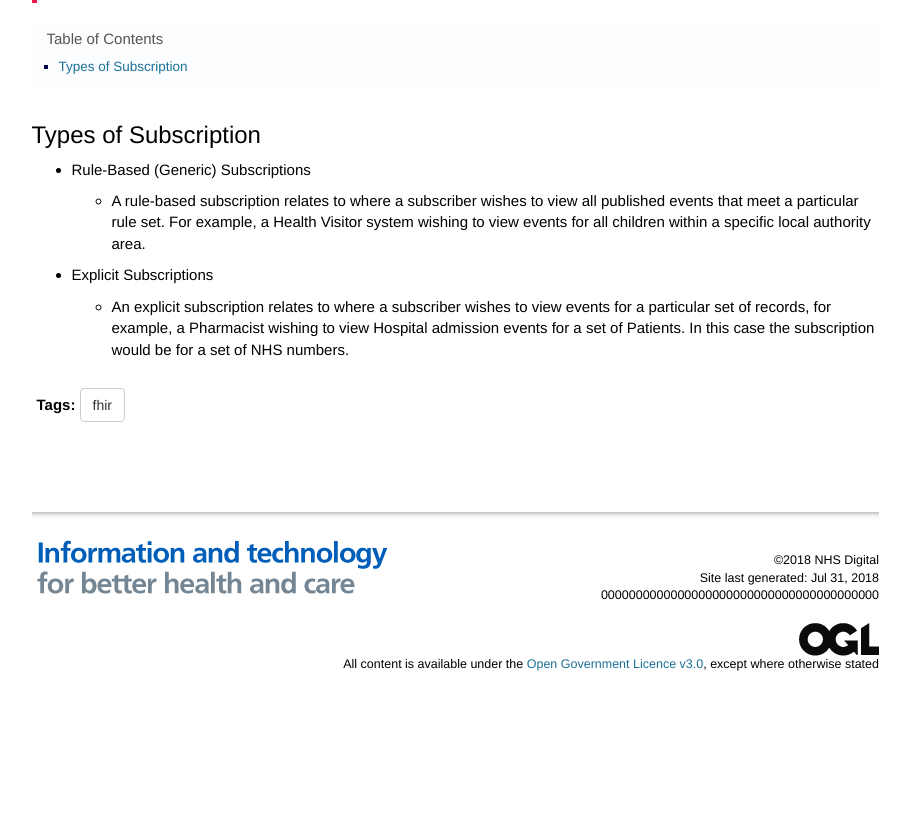
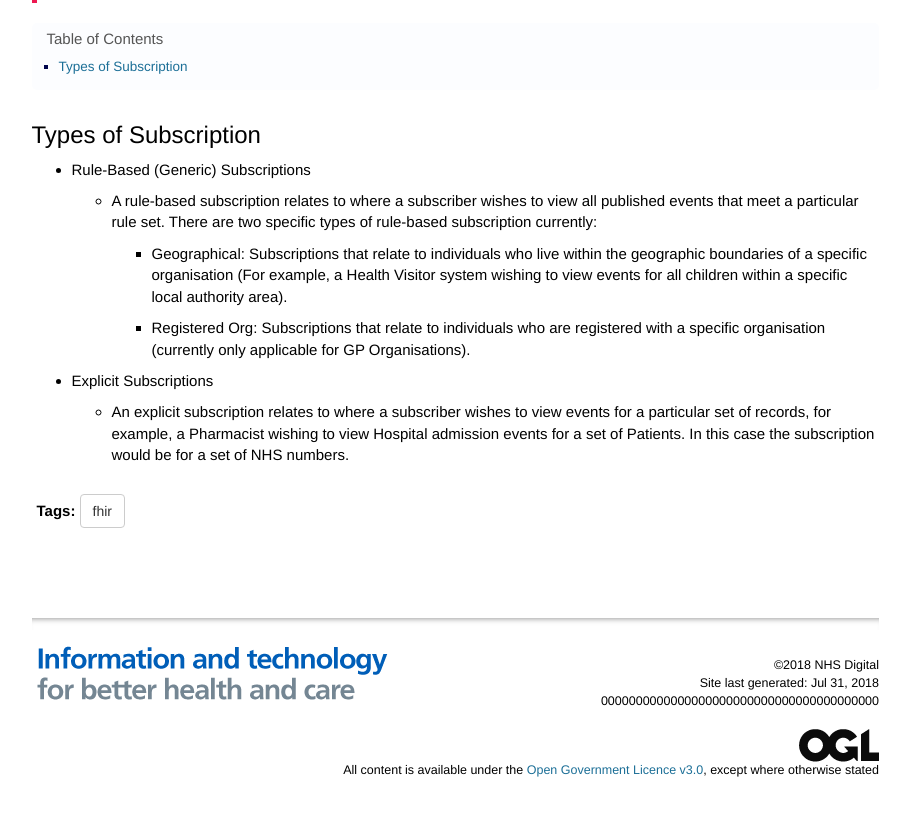
Before and after one commit to nhsconnect/Events-Management, a Jekyll site: the page built from pages/subscriptions/explore_subscriptions.md, in a window 1280 px wide and 1015 px high, cut to the strip 175-991 px from the top of the window. Shown: the whole strip, without its empty margins (331-1241 px from the left). Built offline with Jekyll 4.4.1, drawn with Linux system fonts in a browser that asks for light colours; nearby versions of some CDN libraries; comment, search, counter and statistics services are not loaded.

```diff
--- a/pages/subscriptions/explore_subscriptions.md
+++ b/pages/subscriptions/explore_subscriptions.md
@@ -10,6 +10,8 @@
 ## Types of Subscription ##
 
 - Rule-Based (Generic) Subscriptions
-  - A rule-based subscription relates to where a subscriber wishes to view all published events that meet a particular rule set. For example, a Health Visitor system wishing to view events for all children within a specific local authority area.
+  - A rule-based subscription relates to where a subscriber wishes to view all published events that meet a particular rule set. There are two specific types of rule-based subscription currently:
+    - Geographical: Subscriptions that relate to individuals who live within the geographic boundaries of a specific organisation (For example, a Health Visitor system wishing to view events for all children within a specific local authority area).
+    - Registered Org: Subscriptions that relate to individuals who are registered with a specific organisation (currently only applicable for GP Organisations).
 - Explicit Subscriptions
   - An explicit subscription relates to where a subscriber wishes to view events for a particular set of records, for example, a Pharmacist wishing to view Hospital admission events for a set of Patients. In this case the subscription would be for a set of NHS numbers.
```
Also changed, not shown: pages/subscriptions/explore_create_subscription.md (+11 -9 lines).
